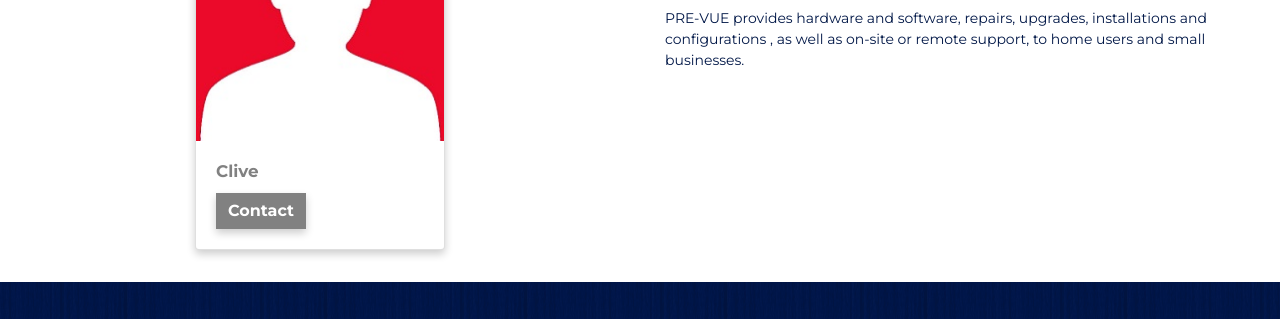
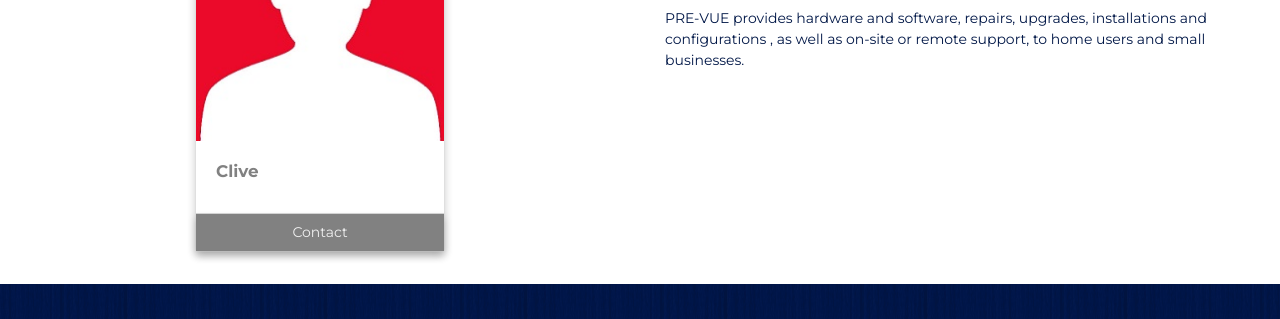
Before and after one commit to StatGrrl/prevue, a plain HTML site: page it.html in a window 1280 px wide. Shown: the part 318-637 px from the top of the page. Drawn offline with nearby package versions, Linux system fonts and the light colour scheme; a script that the page names is missing.

Commit message:
Update it.html

```diff
--- a/it.html
+++ b/it.html
@@ -75,7 +75,9 @@
 							<img src="img2.jpg" class="card-img-top img-fluid">
 							<div class="card-body">
 								<h4 class="card-title font-weight-bold">Clive</h4>
-								<a class="btn btn-primary font-weight-bold" href="mailto:clive@prevue.co.za">Contact</a>
+							</div>
+							<div class="card-footer">
+								<a class="btn btn-lg btn-block" href="mailto:clive@prevue.co.za">Contact</a>
 							</div>
 						</div>
 					</div>
```
